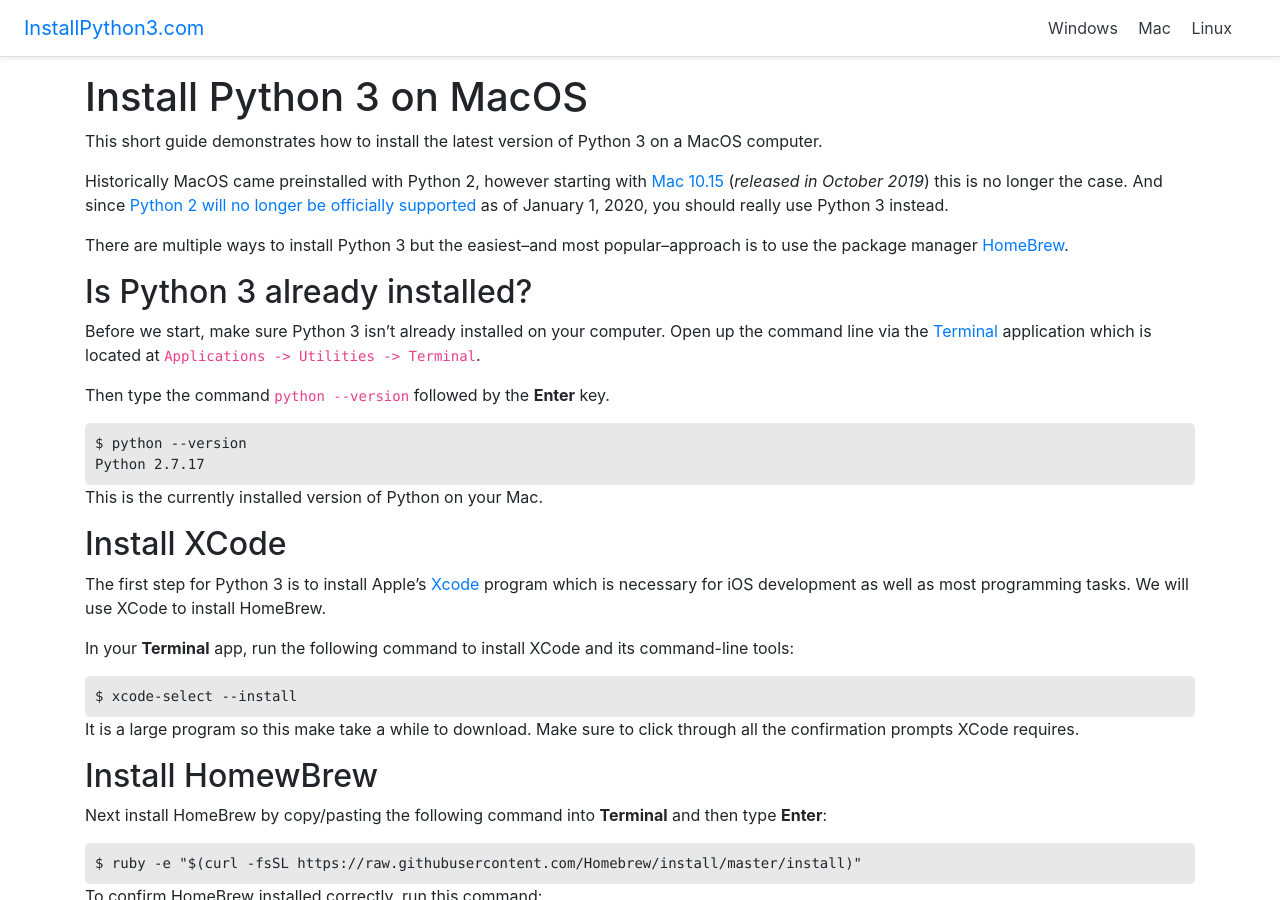
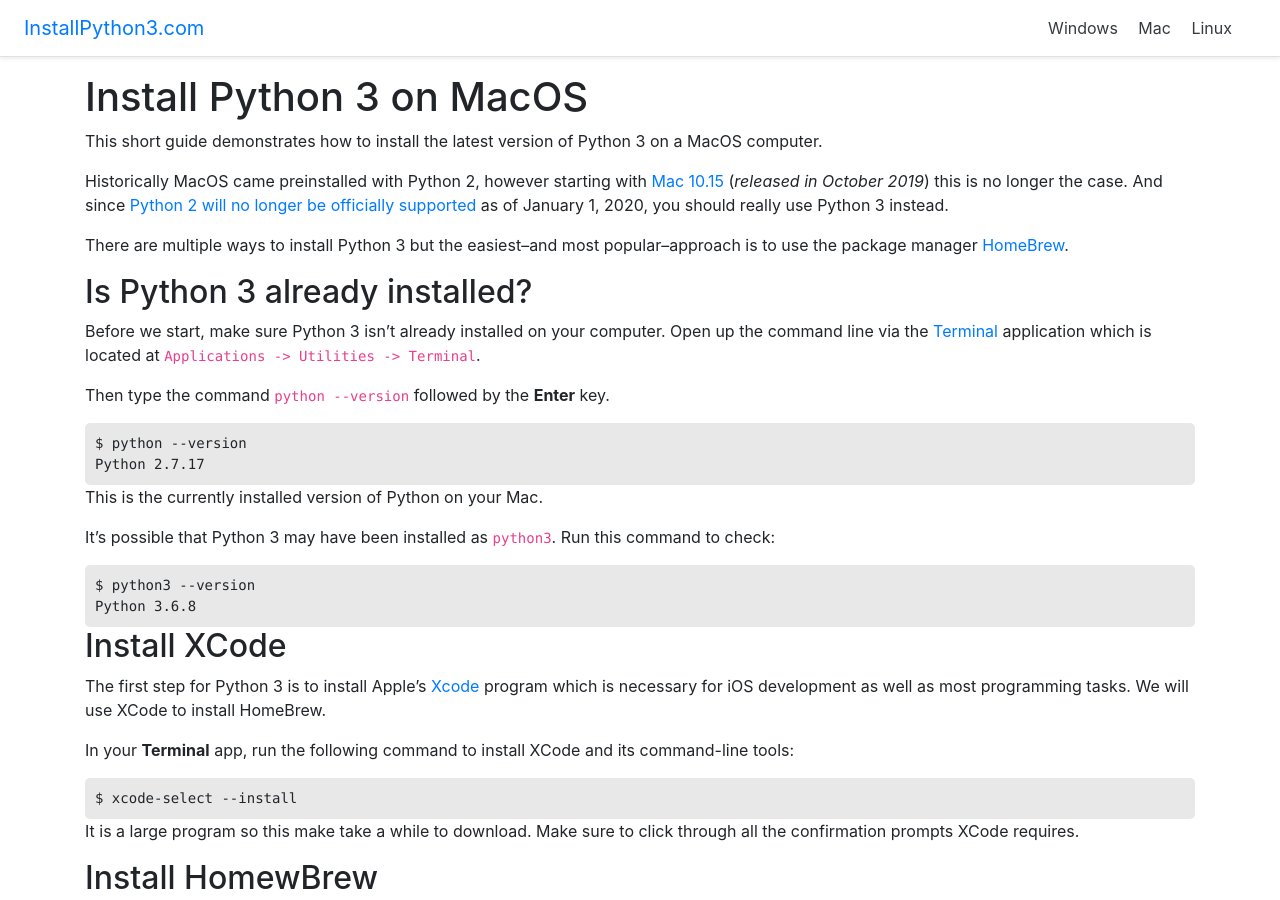
Before and after one commit to NazarMiroshnichenko/installpython3.com, a Jekyll site: the page built from _posts/2010-01-01-mac.markdown, in a window 1280 px wide and 900 px high. Built offline with Jekyll 4.4.1, drawn with Linux system fonts in a browser that asks for light colours.

Commit message:
Note to check for python3 too

````diff
--- a/_posts/2010-01-01-mac.markdown
+++ b/_posts/2010-01-01-mac.markdown
@@ -25,6 +25,13 @@ Python 2.7.17
 ```
 
 This is the currently installed version of Python on your Mac.
+
+It's possible that Python 3 may have been installed as `python3`. Run this command to check:
+
+```
+$ python3 --version
+Python 3.6.8
+```
 
 ## Install XCode
 
````
